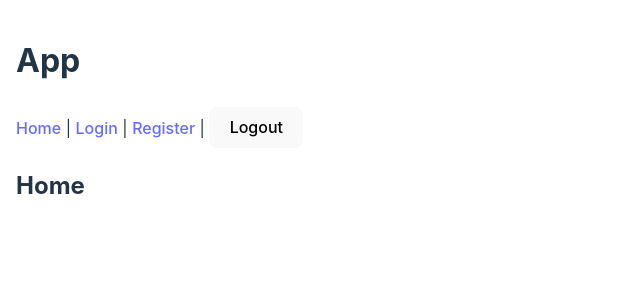
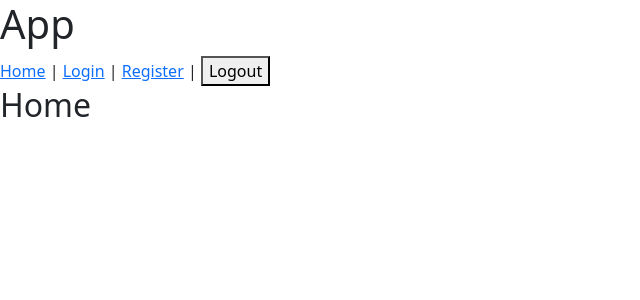
Before and after one commit to AldanaArcidiacono/firebase-practice, a Vue app: page / in a window 1280 px wide. Shown: the top 300 px of the page, without its empty margins (0-640 px from the left). Built offline with nearby package versions, Linux system fonts and the light colour scheme; the HTML template or start-up script is replaced by a standard one.

Commit message:
Add bootstrap

```diff
--- a/index.html
+++ b/index.html
@@ -1,9 +1,16 @@
-<!doctype html>
+<!DOCTYPE html>
 <html lang="en">
   <head>
     <meta charset="UTF-8" />
     <link rel="icon" type="image/svg+xml" href="/vite.svg" />
+    <link
+      href="https://cdn.jsdelivr.net/npm/bootstrap@5.3.2/dist/css/bootstrap.min.css"
+      rel="stylesheet"
+      integrity="sha384-T3c6CoIi6uLrA9TneNEoa7RxnatzjcDSCmG1MXxSR1GAsXEV/Dwwykc2MPK8M2HN"
+      crossorigin="anonymous"
+    />
     <meta name="viewport" content="width=device-width, initial-scale=1.0" />
+
     <title>Vite + Vue</title>
   </head>
   <body>
--- a/package.json
+++ b/package.json
@@ -9,6 +9,7 @@
     "preview": "vite preview"
   },
   "dependencies": {
+    "bootstrap": "^5.3.3",
     "firebase": "^10.8.1",
     "pinia": "^2.1.7",
     "vue": "^3.4.19",
--- a/src/style.css
+++ b/src/style.css
@@ -1,72 +1,9 @@
 :root {
   font-family: Inter, system-ui, Avenir, Helvetica, Arial, sans-serif;
-  line-height: 1.5;
-  font-weight: 400;
 
-  color-scheme: light dark;
-  color: rgba(255, 255, 255, 0.87);
-  background-color: #242424;
 
   font-synthesis: none;
   text-rendering: optimizeLegibility;
   -webkit-font-smoothing: antialiased;
   -moz-osx-font-smoothing: grayscale;
 }
-
-a {
-  font-weight: 500;
-  color: #646cff;
-  text-decoration: inherit;
-}
-
-a:hover {
-  color: #535bf2;
-}
-
-button {
-  border-radius: 8px;
-  border: 1px solid transparent;
-  padding: 0.6em 1.2em;
-  font-size: 1em;
-  font-weight: 500;
-  font-family: inherit;
-  background-color: #1a1a1a;
-  cursor: pointer;
-  transition: border-color 0.25s;
-}
-
-button:hover {
-  border-color: #646cff;
-}
-
-button:focus,
-button:focus-visible {
-  outline: 4px auto -webkit-focus-ring-color;
-}
-
-.card {
-  padding: 2em;
-}
-
-#app {
-  padding: 1rem;
-}
-
-body {
-  margin: 0;
-}
-
-@media (prefers-color-scheme: light) {
-  :root {
-    color: #213547;
-    background-color: #ffffff;
-  }
-
-  a:hover {
-    color: #747bff;
-  }
-
-  button {
-    background-color: #f9f9f9;
-  }
-}
```
